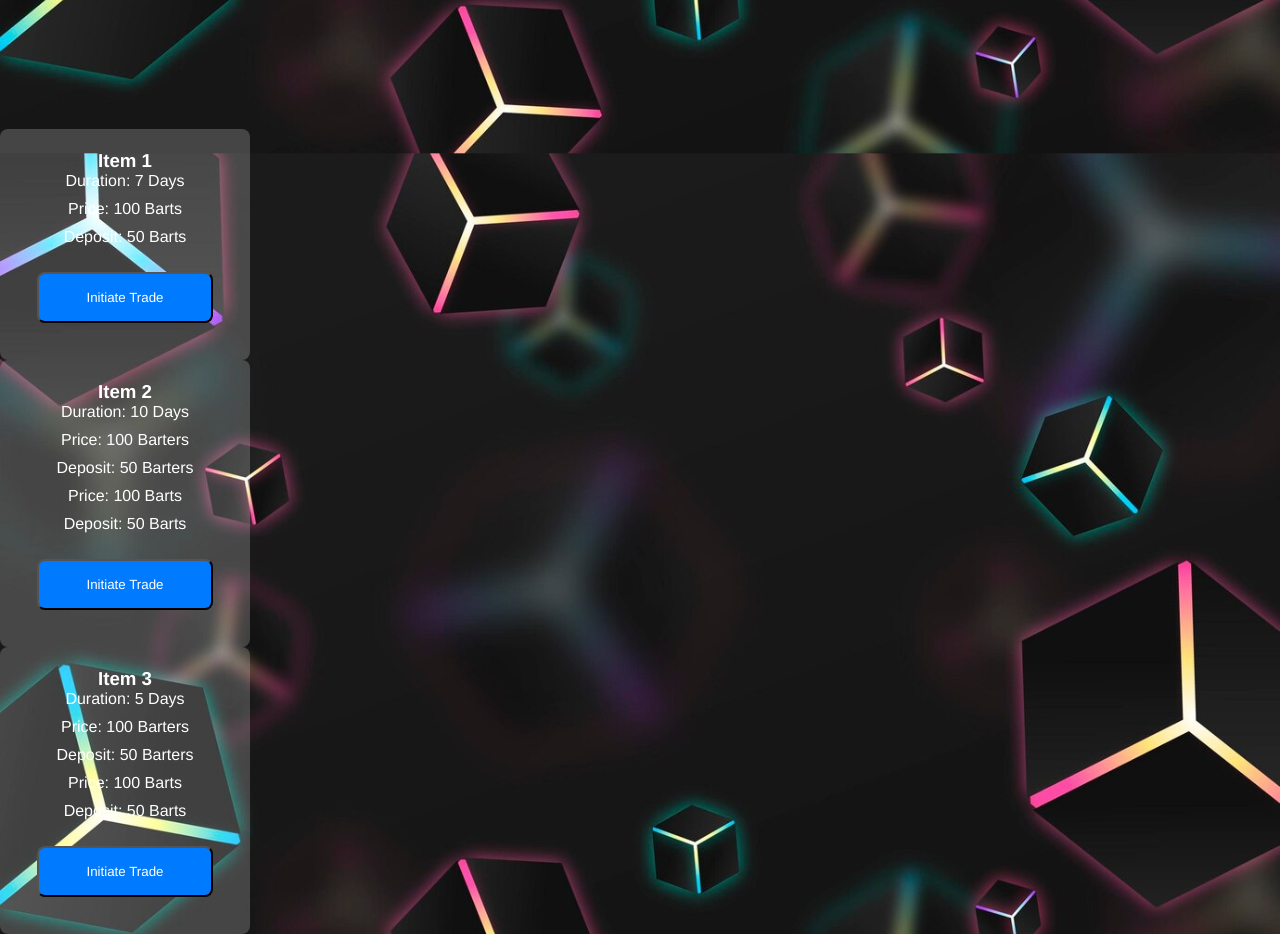
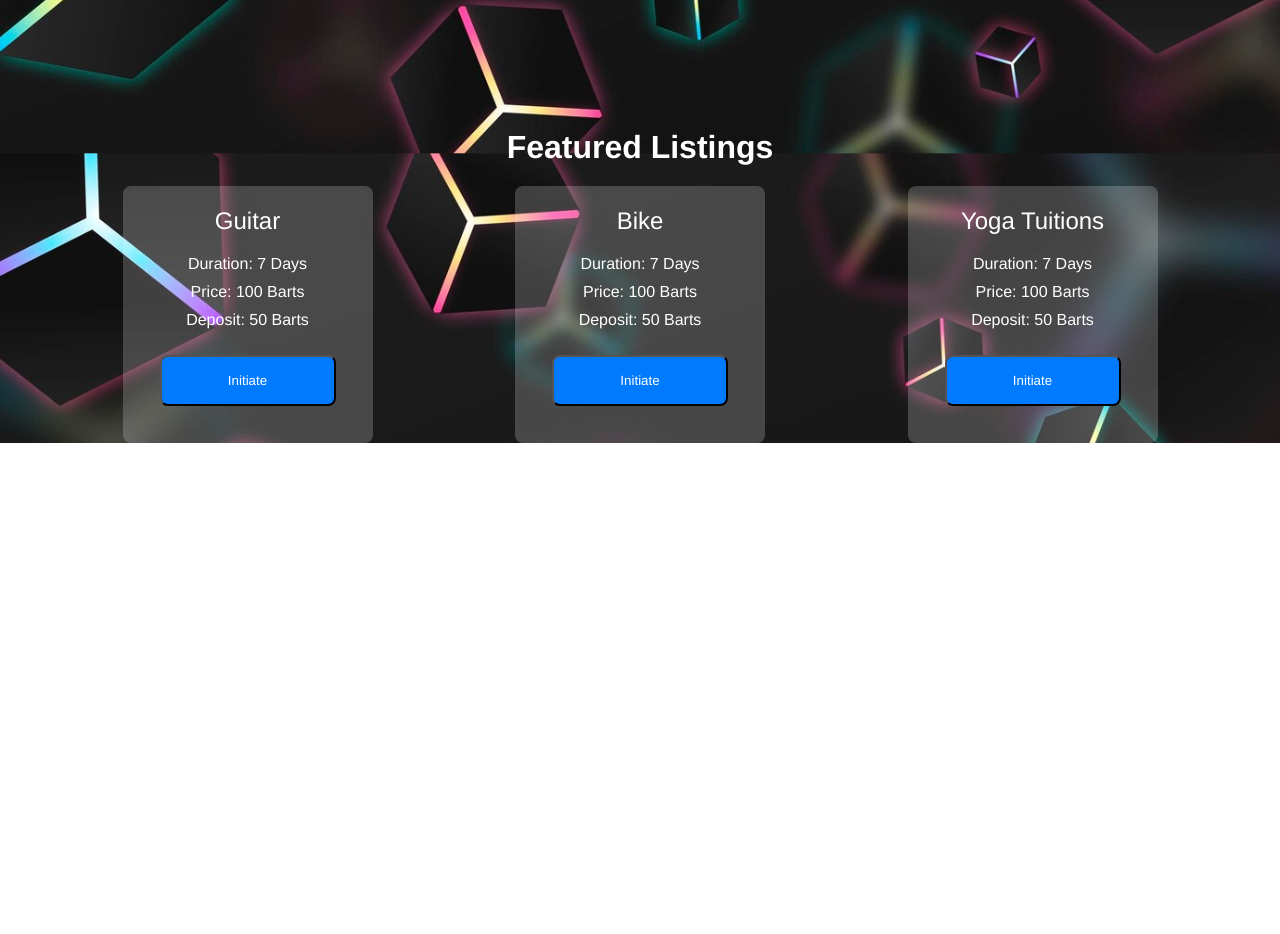
Before and after one commit to Dev-N007/Smart-Share, a plain HTML site: page index.html in a window 1280 px wide. Shown: the part 700-1634 px from the top of the page. After the commit the page ends 1143 px from the top, so only its background shows below. Drawn offline with Linux system fonts and the light colour scheme.

Commit message:
Created featured listing tables

```diff
--- a/index.html
+++ b/index.html
@@ -37,50 +37,29 @@
             <button class="btn">Explore Listings</button>
         </div>
     </main>
-    <!-- <section class="featured">
-        <h2>Featured Listings</h2>
-        <div class="listing-cards">
-          <div class="card">
-            <h3>Bike Rental</h3>
-            <p>Deposit: 100 MATIC<br>Price: 50 MATIC</p>
-          </div>
-          <div class="card">
-            <h3>Book Loan</h3>
-            <p>Deposit: 20 MATIC<br>Price: 0 MATIC</p>
-          </div>
-          <div class="card">
-            <h3>Tutoring Service</h3>
-            <p>Deposit: 50 MATIC<br>Price: 100 MATIC</p>
-          </div>
-        </div>
-      </section> -->
-      <div class="plans">
-
-        <div class="adv holder">
-            <h3>Item 1</h3>
+    <h1><center>Featured Listings</center></h1>
+    <section class="featured">
+        <div class="holder">
+            <h2>Guitar</h2>
             <p>Duration: 7 Days</p>
             <p>Price: 100 Barts</p>
             <p>Deposit: 50 Barts</p>
-            <button class="btn">Initiate Trade</button>
+            <button class="btn">Initiate</button>
         </div>
-        <div class="fam holder">
-            <h3>Item 2</h3>
-            <p>Duration: 10 Days</p>
-            <p>Price: 100 Barters</p>
-            <p>Deposit: 50 Barters</p>
+        <div class="holder">
+            <h2>Bike</h2>
+            <p>Duration: 7 Days</p>
             <p>Price: 100 Barts</p>
             <p>Deposit: 50 Barts</p>
-            <button class="btn">Initiate Trade</button>
+            <button class="btn">Initiate</button>
         </div>
-        <div class="vac holder">
-            <h3>Item 3</h3>
-            <p>Duration: 5 Days</p>
-            <p>Price: 100 Barters</p>
-            <p>Deposit: 50 Barters</p>
+        <div class="holder">
+            <h2>Yoga Tuitions</h2>
+            <p>Duration: 7 Days</p>
             <p>Price: 100 Barts</p>
             <p>Deposit: 50 Barts</p>
-            <button class="btn">Initiate Trade</button>
+            <button class="btn">Initiate</button>
         </div>
-    </div>
+    </section>
 </body>
 </html>
```
